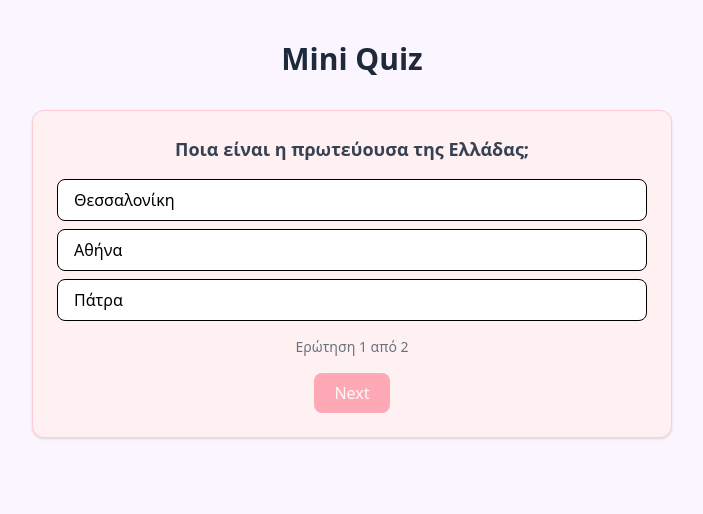
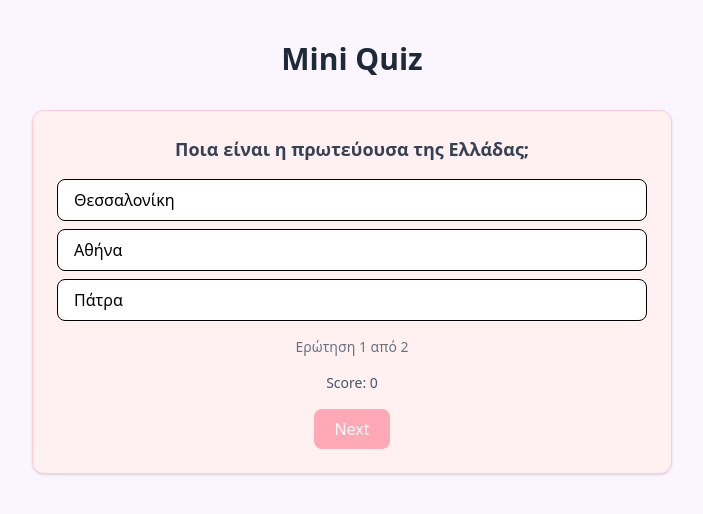
Before and after one commit to MELZOT/mini-quiz, a React (Vite) app: page / in a window 1280 px wide. Shown: the top 514 px of the page, without its empty margins (288-991 px from the left). Built offline with nearby package versions, Linux system fonts and the light colour scheme.

Commit message:
feat: add score state and correct answer check

```diff
--- a/src/components/Quiz.tsx
+++ b/src/components/Quiz.tsx
@@ -10,13 +10,20 @@ type QuizProps = {
 const Quiz = ({ questions }: QuizProps) => {
     const [currentIndex, setCurrentIndex] = useState(0);
     const [selectedIndex, setSelectedIndex] = useState<number | null>(null);
+    const [score, setScore] = useState(0);
+
 
     const nextQuestion = () => {
+        if (selectedIndex === questions[currentIndex].correctIndex) {
+            setScore(score + 1);
+        }
+
         if (currentIndex < questions.length - 1) {
             setCurrentIndex(currentIndex + 1);
             setSelectedIndex(null);
         }
     };
+
 
     return (
         <div className="bg-rose-50 border border-rose-200 shadow rounded-xl p-6 text-center space-y-4">
@@ -36,6 +43,10 @@ const Quiz = ({ questions }: QuizProps) => {
             <p className="text-sm text-gray-500">
                 Ερώτηση {currentIndex + 1} από {questions.length}
             </p>
+            <p className="text-sm text-gray-600">
+                Score: {score}
+            </p>
+
 
             {/* Next button */}
             <Button
```
